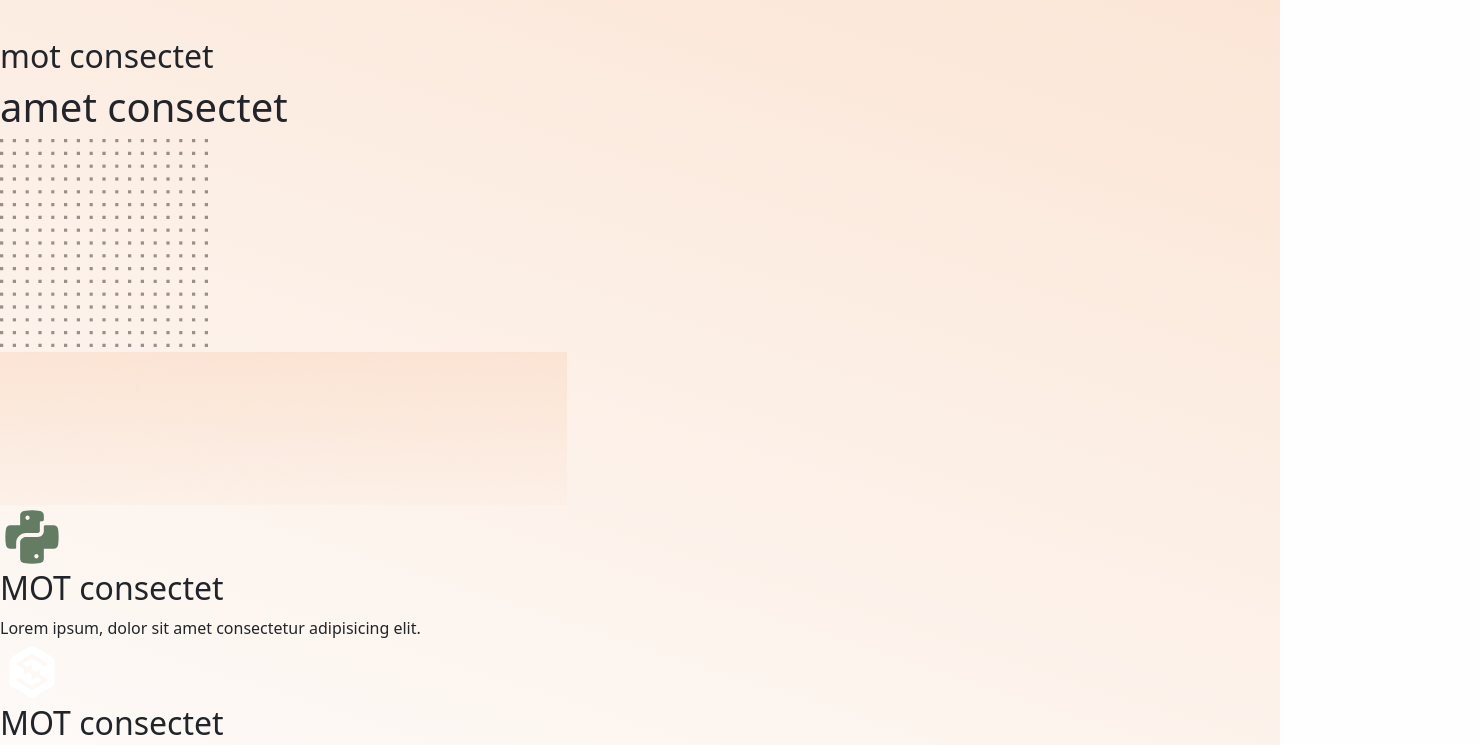
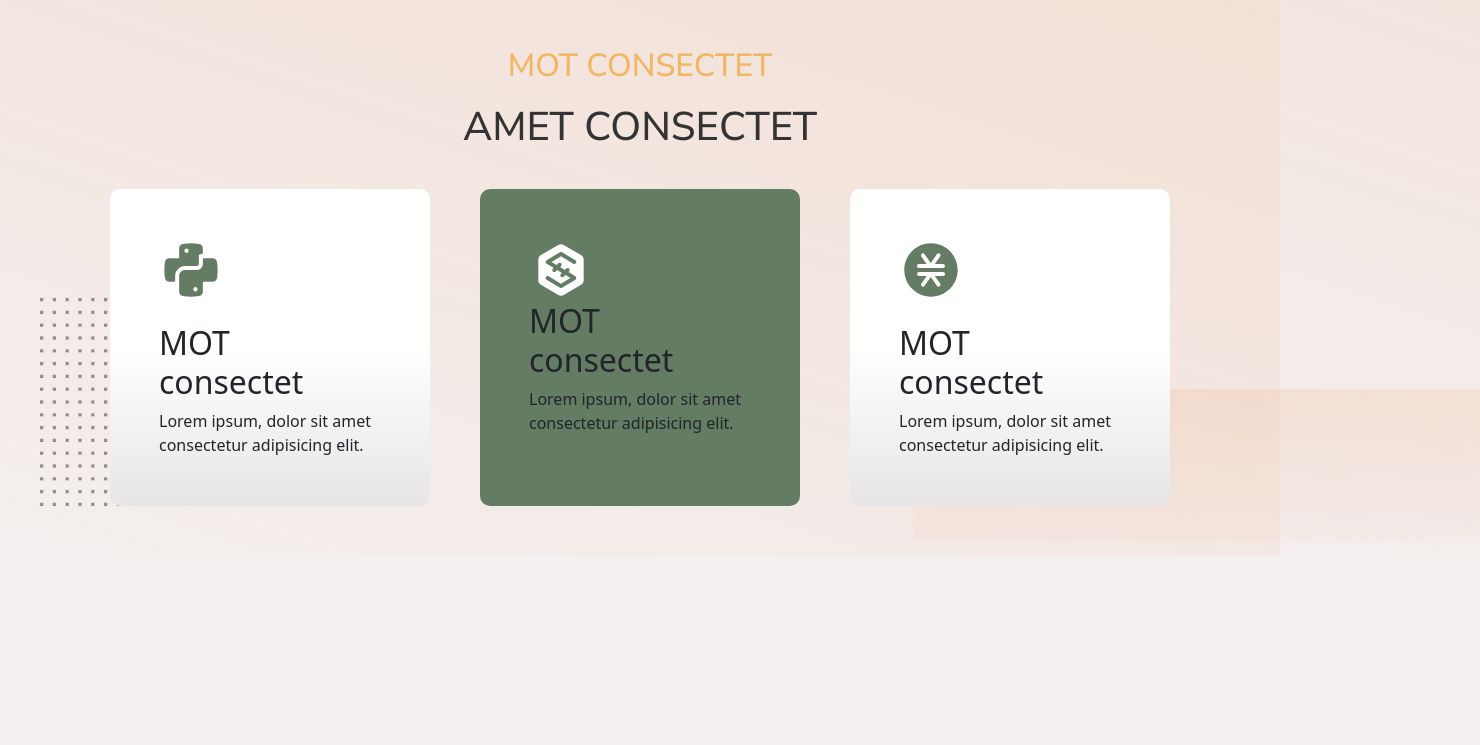
Before and after one commit to Gretarynk/Awesome-assignment, a plain HTML site: page index.html in a window 1280 px wide. Shown: the part 1055-1800 px from the top of the page, 1480 px wide, since content can reach past the window. After the commit the page ends 1611 px from the top, so only its background shows below. Drawn offline with nearby package versions, Linux system fonts and the light colour scheme.

Commit message:
before section four

```diff
--- /dev/null
+++ b/_stylebox.scss
@@ -0,0 +1,35 @@
+@use "color";
+
+@mixin flexposition1 {
+    display: flex;
+    justify-content: space-between;
+    align-items: center;
+
+}
+@mixin buttonstyle {
+            gap: 50px;
+            background-color: color.$maincontentcolor;
+            width: 60%;
+            min-width: 204px;
+            padding: 15px 20px;
+            border: 1px solid color.$maincontentcolor;
+            box-shadow: 0px 2px 10px grey;
+}
+@mixin starbuton {
+    text-decoration: none;
+            color: #FFFFFF;
+
+}
+@mixin headerorange {
+    color:color.$secondcontentcolor;
+    font-family: color.$fonttype;
+    text-transform: uppercase;
+    padding-bottom: 20px;
+}
+@mixin headergreen {
+    color:color.$textcolor1;
+    font-family: color.$fonttype;
+    text-transform: uppercase;
+    padding-bottom: 20px;
+
+}
--- a/style.scss
+++ b/style.scss
@@ -1,37 +1,10 @@
-$backgroundcolor: #FEFEFE;
-$maincontentcolor: #647B64;
-$secondcontentcolor: #F3B562;
-$gradientbtcolor: linear-gradient(102deg, #647B64 -4.62%, #66AC66 178.22%);
-$gradientornage: linear-gradient(198deg, rgba(244, 108, 10, 0) -227.37%, rgba(228, 111, 27, 0.454) 1.58%, rgba(239, 128, 49, 0.00) 103.02%);
-$gradientwhite: #647B64C4, #647B6400, #647B6400;
-$white: #FFFFFF;
-$footercolor: #F0DCC5;
-$fonttype: 'Nunito Sans', sans-serif;
-$textcolor1: #333;
-$textcolor2: #4F4F4F;
+@use "color";
+@use "stylebox";
 
 $widthconteiner:1200px;
 $mainmargin:30px;
 
-@mixin flexposition1 {
-    display: flex;
-    justify-content: space-between;
-    align-items: center;
 
-}
-@mixin buttonstyle {
-            gap: 50px;
-            background-color: $maincontentcolor;
-            width: 60%;
-            min-width: 204px;
-            padding: 15px 20px;
-            border: 1px solid $maincontentcolor;
-            box-shadow: 0px 2px 10px grey;
-}
-@mixin starbuton {
-    text-decoration: none;
-            color: #FFFFFF;
-}
 
 
 *,
@@ -41,16 +14,13 @@ $mainmargin:30px;
 }
 
 body {
-    background:$backgroundcolor;
+    background:color.$backgroundcolor;
     max-width: 1400px;
-    background-image:linear-gradient(198deg, rgba(236, 108, 16, 0.476) -227.37%, rgba(239, 128, 49, 0.336) 1.58%, rgba(239, 128, 49, 0.00) 103.02%);
+    background-image:color.$gradientornage;
 }
-.mainconteiner {
-    margin-left: auto;
-    margin-right: auto;
-}
+
 .header {
-    @include flexposition1();
+    @include stylebox.flexposition1();
     padding: 20px;
     margin-top: 20px;
     margin-bottom: 10px;
@@ -66,7 +36,7 @@ body {
     }
 
     .logo {
-        @include flexposition1();
+        @include stylebox.flexposition1();
 
     }
 .meniu{
@@ -82,12 +52,15 @@ body {
     background-color: #647B64
 }
 }
+
 .one{
     max-width: 1200px;
+    margin-left: auto;
+    margin-right: auto;
 
 }
 .box1 {
-    @include flexposition1();
+    @include stylebox.flexposition1();
 margin: 30px;
 gap: 30px;
     .boxcontent {
@@ -95,8 +68,8 @@ gap: 30px;
         margin: 30px;
         position: relative;
 
-        font-family: $fonttype;
-        color: $textcolor1;
+        font-family: color.$fonttype;
+        color: color.$textcolor1;
 
 .textbox{
 
@@ -104,21 +77,21 @@ gap: 30px;
 
 }
         p {
-            color: $textcolor2;
+            color: color.$textcolor2;
             padding-top: 24px;
             padding-bottom: 15px
         }
 
         .but {
-            @include flexposition1();
-            @include buttonstyle();
+            @include stylebox.flexposition1();
+            @include stylebox.buttonstyle();
             padding:15px;
     margin:20px;
         }
 
         .start {
 
-            @include starbuton();
+            @include stylebox.starbuton();
         }
 .elipse{
     position: absolute;
@@ -139,28 +112,28 @@ gap: 30px;
     top: 16%;
     }
 }
-
-
 .two{
     max-width: 1200px;
+    margin-left: auto;
+    margin-right: auto;
 
 }
 .box2{
-    @include flexposition1();
+    @include stylebox.flexposition1();
 
     margin: 30px;
     gap: 30px;
     position:relative;
 
 .horange{
-    color:$secondcontentcolor;
-    font-family: $fonttype;
+    color:color.$secondcontentcolor;
+    font-family: color.$fonttype;
     text-transform: uppercase;
     padding-bottom: 20px;
 }
 .hgreen{
-    color:$textcolor1;
-    font-family: $fonttype;
+    color:color.$textcolor1;
+    font-family: color.$fonttype;
     text-transform: uppercase;
     padding-bottom: 20px;
 
@@ -169,13 +142,13 @@ gap: 30px;
     margin:20px;
 }
 .but{
-    @include buttonstyle();
-    @include flexposition1();
+    @include stylebox.buttonstyle();
+    @include stylebox.flexposition1();
     padding:15px;
     margin:20px;
 }
 .start{
-    @include starbuton();
+    @include stylebox.starbuton();
 }
 .boxtransport{
     display: grid;
@@ -206,7 +179,7 @@ gap: 30px;
     &:hover{
         background-color: #FEFEFE;
         .serviceboxfoto {background-color: #c8d5c8;
-        box-shadow: 0px 3px 5px $textcolor2;}
+        box-shadow: 0px 3px 5px color.$textcolor2;}
 
 
 
@@ -216,12 +189,81 @@ gap: 30px;
         width: 48px;
         height:48px;
         border-radius: 5px;
-        background-color:$white;
+        background-color:color.$white;
         display: flex;
         align-items: center;
         justify-content: center;
         margin-bottom: 20px;
 
+
     }
 
+
 }
+.three{
+    max-width: 1200px;
+    margin-left: auto;
+    margin-right: auto;
+    margin-top:40px;
+    margin-bottom:40px;
+    position:relative;
+}
+    .box3{
+
+        .titul{
+            text-align: center;
+        }
+        .horange{
+            @include stylebox.headerorange;
+            padding-bottom: 10px;
+        }
+        .hgreen{
+            @include stylebox.headergreen;
+
+        }
+        .boxtriple{
+            position: relative;
+            display: grid;
+            grid-template-columns: 1fr 1fr 1fr;
+            justify-content: center;
+            gap: 30px;
+            margin-left:5%;
+            margin-right:5%;
+            margin-bottom: 20px;
+
+        }
+        .cont{
+            background-color:color.$white;
+            border-radius:10px;
+            padding: 49px;
+            margin: 10px;
+           background-image:linear-gradient(0deg, rgba(231,229,229,1) 0%, rgba(255,255,255,1) 50%, rgba(255,255,255,1) 100%) ;
+
+
+        }
+        .cont h2{
+            padding-top: 22px;
+
+
+        }
+        #otra{
+            background-color: color.$maincontentcolor;
+            border-radius:10px;
+            padding: 49px;
+            margin: 10px;
+        }
+
+
+
+    }
+
+    .dotbox{
+        position:absolute;
+        top:251px;
+    }
+    .backbox{
+        position: absolute;
+        right: -20%;
+    bottom: -26px;
+
+    }
```
Also changed, not shown: style.css, 1 other file.
